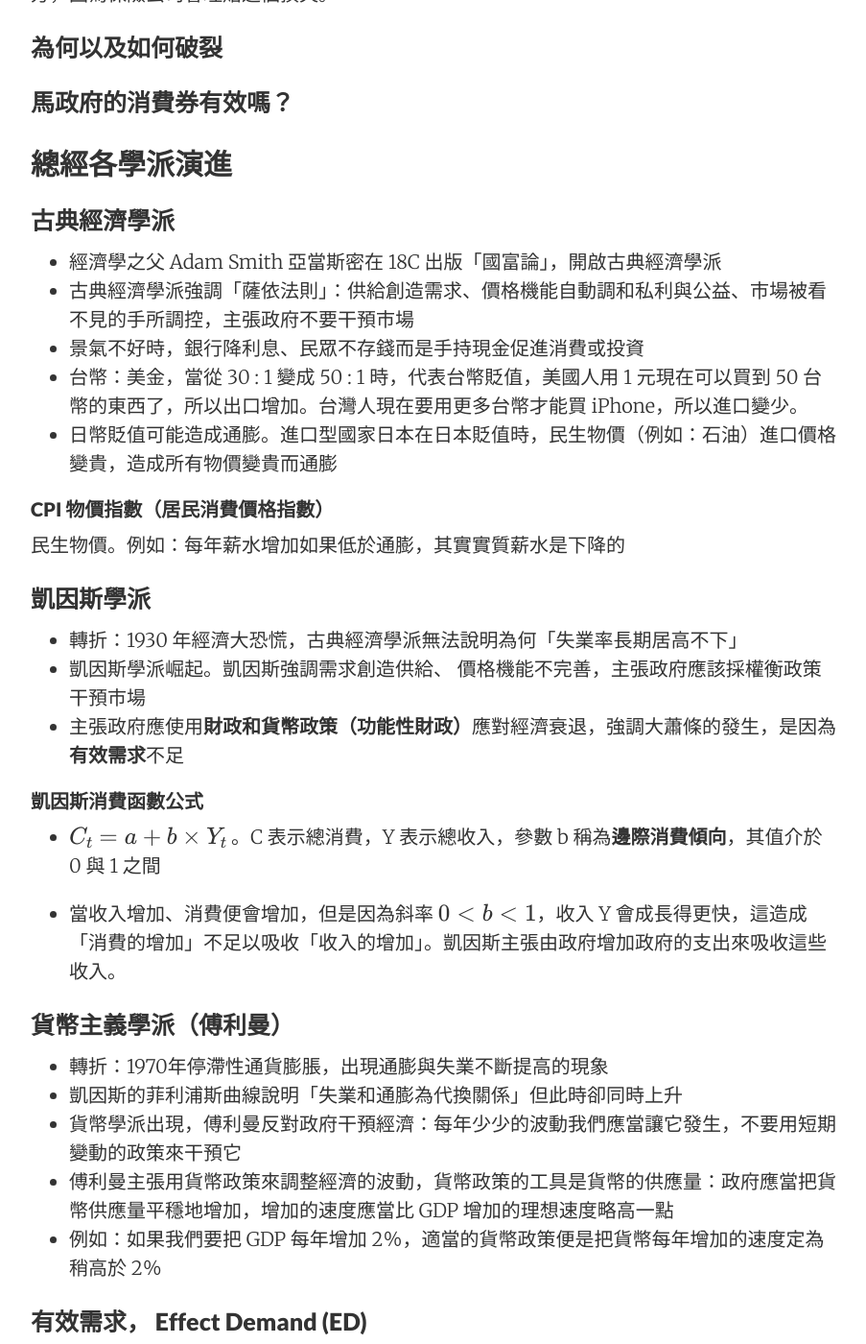
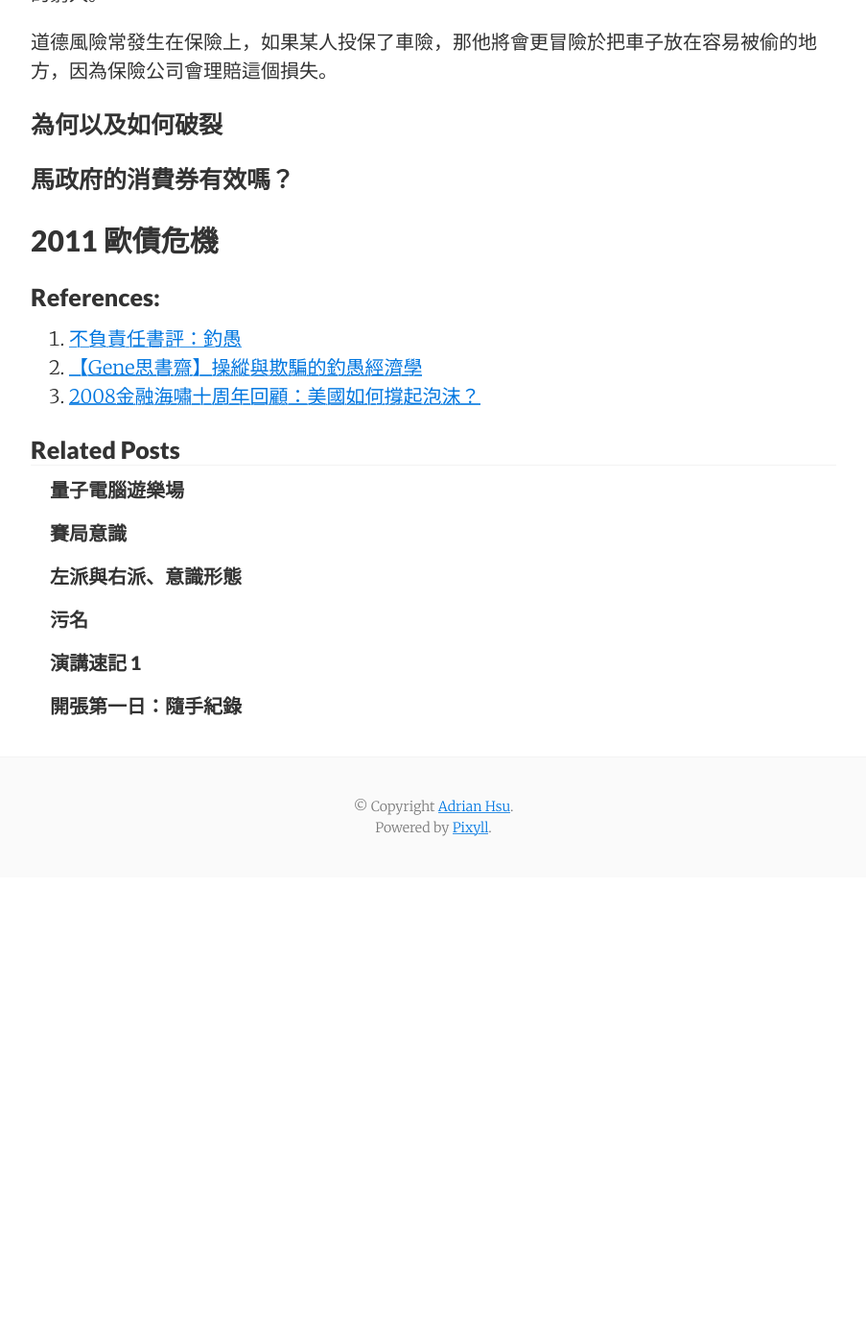
Before and after one commit to AdrianHsu/AdrianHsu.github.io, a Jekyll site: the page built from _posts/2018-12-17-phishing.md, in a window 1280 px wide and 1400 px high, scrolled down 1283 px. Shown: the whole window at 96% size, without its empty margins (188-1091 px from the left). Built offline with Jekyll 4.4.1, drawn with Linux system fonts in a browser that asks for light colours; nearby versions of some CDN libraries; our own code applies the rules of GitHub Pages for plain Markdown files; formulas are drawn with MathJax 3; comment, search, counter and statistics services are not loaded; after the commit the page ends 2197 px from its top, so only the background shows below that; some of the changed text lies outside the part shown.

Commit message:
blog push

```diff
--- a/_posts/2018-12-17-phishing.md
+++ b/_posts/2018-12-17-phishing.md
@@ -1,15 +1,13 @@
----
 layout:     post
 title:       釣愚
 date:       2018-12-17
 summary:
 categories:  tech
----
 
 * 書名：《釣愚》Phishing for Phools
 * 緣起：想多了解人的盲點，想挑一本薄薄的書看。
 
-* 延伸：台灣的經濟低迷、重複賽局、
+* 延伸：經濟低迷、重複賽局、
 
 
 
@@ -40,85 +38,14 @@
 
 起緣於次貸危機（Subprime mortgage crisis）。始於不動產抵押貸款證券（Mortgage-Based Security，MBS）債務違約，以及人們對市場過度樂觀的預期。主要問題為銀行放貸給信用低的窮人。
 
-
-
 道德風險常發生在保險上，如果某人投保了車險，那他將會更冒險於把車子放在容易被偷的地方，因為保險公司會理賠這個損失。
 
 ### 為何以及如何破裂
-
-
-
-
 
 ### 馬政府的消費券有效嗎？
 
 
 
-
-
-## 總經各學派演進
-
-
-
-### 古典經濟學派
-
-* 經濟學之父 Adam Smith 亞當斯密在 18C 出版「國富論」，開啟古典經濟學派
-* 古典經濟學派強調「薩依法則」：供給創造需求、價格機能自動調和私利與公益、市場被看不見的手所調控，主張政府不要干預市場
-* 景氣不好時，銀行降利息、民眾不存錢而是手持現金促進消費或投資
-* 台幣：美金，當從 30 : 1 變成 50 : 1 時，代表台幣貶值，美國人用 1 元現在可以買到 50 台幣的東西了，所以出口增加。台灣人現在要用更多台幣才能買 iPhone，所以進口變少。
-* 日幣貶值可能造成通膨。進口型國家日本在日本貶值時，民生物價（例如：石油）進口價格變貴，造成所有物價變貴而通膨
-
-
-
-#### CPI 物價指數（居民消費價格指數）
-
-民生物價。例如：每年薪水增加如果低於通膨，其實實質薪水是下降的
-
-
-
-### 凱因斯學派
-
-* 轉折：1930 年經濟大恐慌，古典經濟學派無法說明為何「失業率長期居高不下」
-* 凱因斯學派崛起。凱因斯強調需求創造供給、 價格機能不完善，主張政府應該採權衡政策干預市場
-* 主張政府應使用**財政和貨幣政策（功能性財政）**應對經濟衰退，強調大蕭條的發生，是因為**有效需求**不足
-
-#### 凱因斯消費函數公式
-
-* $$C_t = a + b \times Y_t$$ 。C 表示總消費，Y 表示總收入，參數 b 稱為**邊際消費傾向**，其值介於 0 與 1 之間
-
-
-* 當收入增加、消費便會增加，但是因為斜率 $$0 < b < 1$$，收入 Y 會成長得更快，這造成「消費的增加」不足以吸收「收入的增加」。凱因斯主張由政府增加政府的支出來吸收這些收入。
-
-### 貨幣主義學派（傅利曼）
-* 轉折：1970年停滯性通貨膨脹，出現通膨與失業不斷提高的現象
-* 凱因斯的菲利浦斯曲線說明「失業和通膨為代換關係」但此時卻同時上升
-* 貨幣學派出現，傅利曼反對政府干預經濟：每年少少的波動我們應當讓它發生，不要用短期變動的政策來干預它
-* 傅利曼主張用貨幣政策來調整經濟的波動，貨幣政策的工具是貨幣的供應量：政府應當把貨幣供應量平穩地增加，增加的速度應當比 GDP 增加的理想速度略高一點
-* 例如：如果我們要把 GDP 每年增加 2％，適當的貨幣政策便是把貨幣每年增加的速度定為稍高於 2％
-
-
-
-### 有效需求， Effect Demand (ED)
-
-* 根據 GDP 的公式 $$GDP=C+I+G+X-M$$。需求來源於四個部門，即消費 C，投資 I，政府採購 G，進口 X，出口 M 。有效需求不足只會發生在這四個方面。
-
-### 流動性陷阱（又稱凱因斯陷阱，Liquidity Trap）
-
-
-
-### 凱因斯乘數
-
-
-
-###
-
-
-
-
-
-## 互助
-
-社會是一種重複賽局，今天幫別人說話、明天別人才會幫忙你。雖然囚徒困境指出理性的人類難以合作，但人與人之間並不是一期一會。雙方同屬於一個小圈圈越願意協助當下無實質好處的事情；相較之下，觀光景點的商店坑殺外國觀光客就很現實，畢竟不會再遇上了。
 
 
 
```
